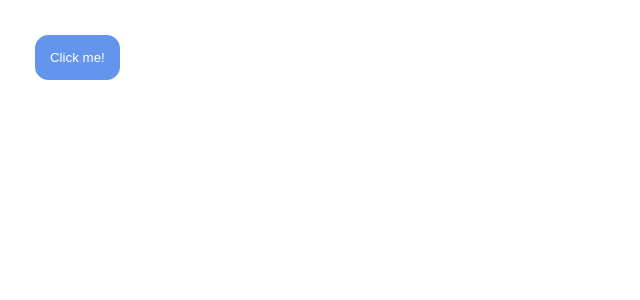
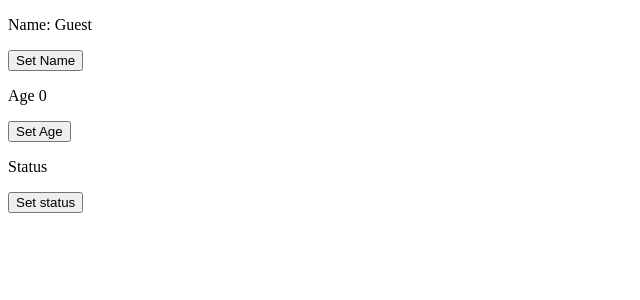
Before and after one commit to Nils-Van-de-Pitte/React-sandbox, a React (Vite) app in the folder code/: page / in a window 1280 px wide. Shown: the top 300 px of the page, without its empty margins (0-640 px from the left). Built offline with nearby package versions, Linux system fonts and the light colour scheme.

Commit message:
Add StateComponent.jsx

```diff
--- a/code/src/App.jsx
+++ b/code/src/App.jsx
@@ -1,10 +1,9 @@
-import Button from "./components/Button.jsx";
+import StateComponent from "./logic/StateComponent.jsx";
 
 function App() {
     return(
-        <Button/>
+        <StateComponent/>
         )
 }
 
-
 export default App
--- /dev/null
+++ b/code/src/logic/StateComponent.jsx
@@ -0,0 +1,36 @@
+import {useState} from "react";
+
+function StateComponent(){
+
+    const [name, setName] = useState("Guest")
+    const [age, setAge] = useState(0)
+    const [status, setStatus] = useState(false)
+
+    const updateName = () => {
+        setName("Steve")
+    }
+
+    const updateAge = () => {
+        setAge(age + 1)
+    }
+
+    const toggleStatus = () => {
+        setStatus(!status)
+        console.log(!status)
+    }
+
+    return(
+        <div>
+            <p>Name: {name}</p>
+            <button onClick={updateName}>Set Name</button>
+
+            <p>Age {age}</p>
+            <button onClick={updateAge}>Set Age</button>
+
+            <p>Status {status}</p>
+            <button onClick={toggleStatus}>Set status</button>
+        </div>
+    )
+}
+
+export default StateComponent
```
